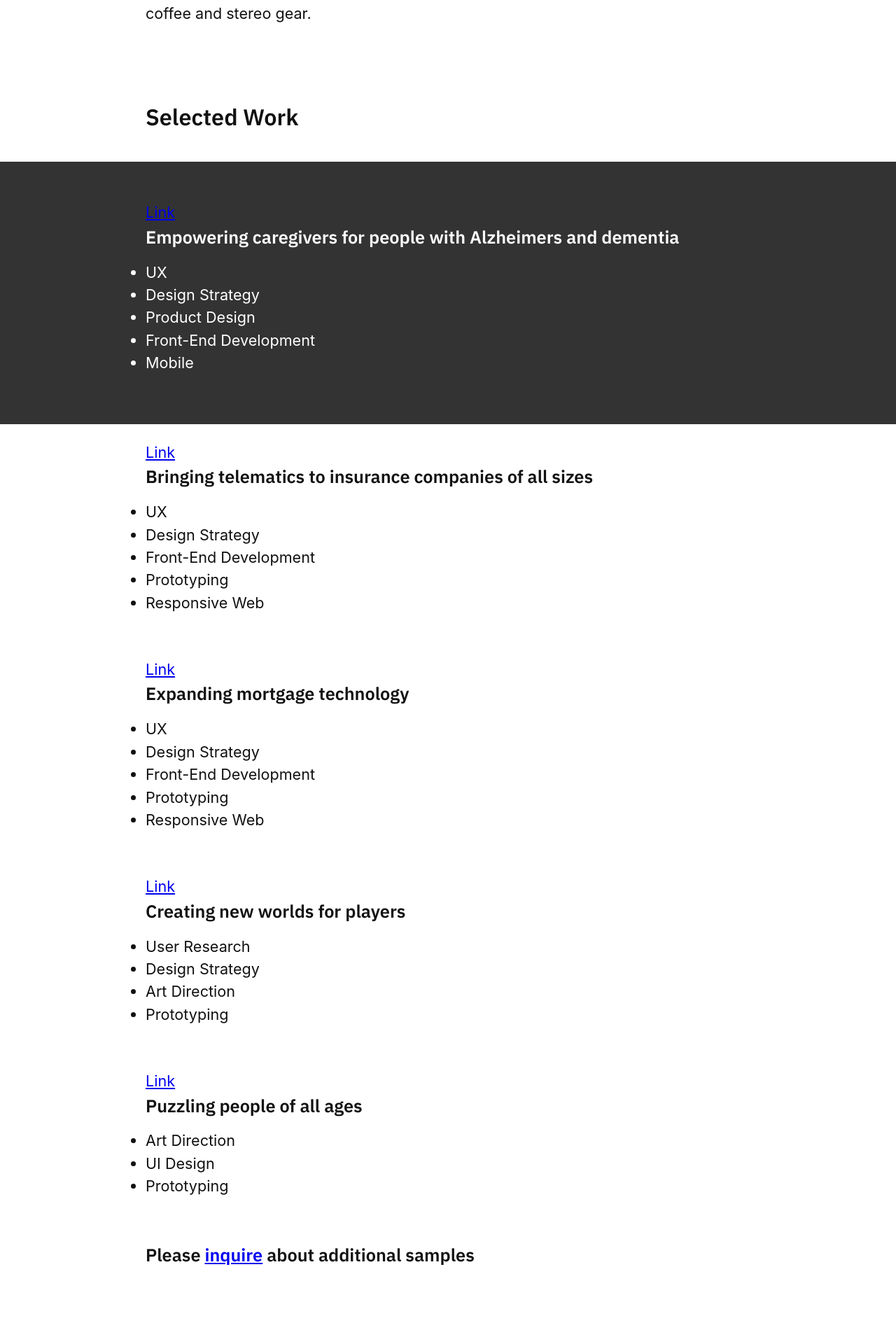
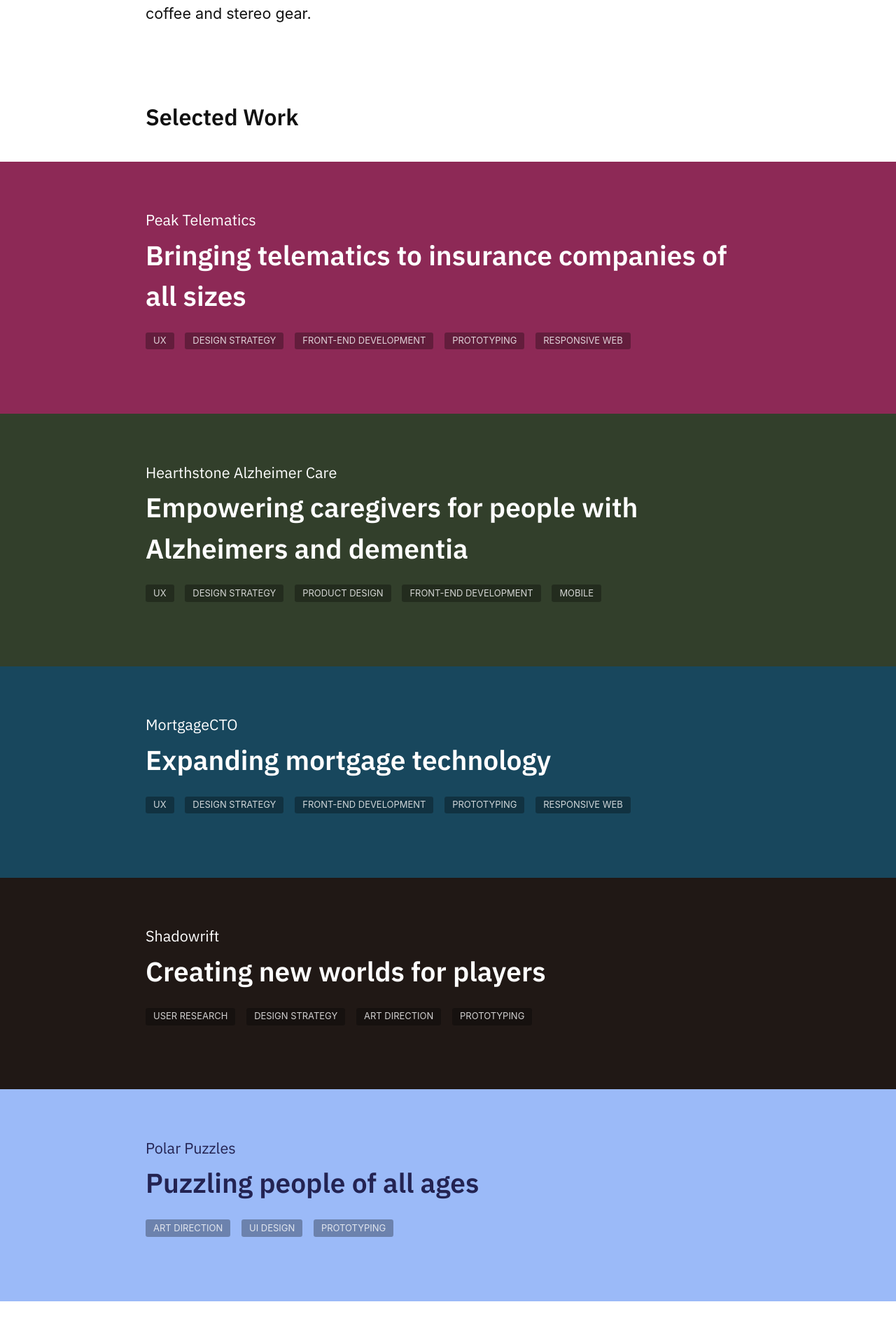
Before and after one commit to browningeric/browningeric, a Jekyll site: the page built from index.html, in a window 1280 px wide. Shown: the part 1619-3509 px from the top of the page at 70% size. Built offline with Jekyll 4.4.1, drawn with Linux system fonts in a browser that asks for light colours; some web fonts are replaced.

Commit message:
WIP begin adding content to project bars on homepage

```diff
--- a/_sass/components/_case-study-link.scss
+++ /dev/null
@@ -1,13 +0,0 @@
-.case-study-link {
-  padding: 1.5em 0;
-}
-
-.case-study-link--hearthstone {
-  background: #333;
-  color: #fff;
-}
-
-.case-study-link--peak {
-  background: #333;
-  color: #fff;
-}
--- a/_sass/components/_introduction.scss
+++ b/_sass/components/_introduction.scss
@@ -28,7 +28,7 @@
 
 .introduction h1 {
   font-family: 'IBM Plex Sans';
-  font-size: 1.6em;
+  font-size: 1.75em;
   font-weight: bold;
   line-height: 1.3;
   margin-bottom: .5em;
--- /dev/null
+++ b/_sass/components/_work.scss
@@ -0,0 +1,56 @@
+.work-sample {
+  color: #fff;
+  padding: 2em 0;
+  a {
+    color: inherit;
+    text-decoration: none;
+  }
+
+  h3 {
+    font-size: 1.8em;
+  }
+
+  h4 {
+    font-weight: normal;
+    margin-bottom: .25em;
+  }
+
+  .skills-list {
+    list-style-type: none;
+    width: 100%;
+
+    li {
+      background: rgba(#000,.3);
+      border-radius: .25em;
+      color: rgba(#fff, .8);
+      padding: .35em .85em;
+      display: inline-block;
+      font-size: 60%;
+      line-height: 1.2;
+      margin: 0 .75em .75em 0;
+      text-transform: uppercase;
+      vertical-align: baseline;
+    }
+  }
+}
+
+.work-sample--hearthstone {
+  background: #323f2b;
+}
+
+.work-sample--mcto {
+  background: #18475d;
+}
+
+.work-sample--peak {
+  background: rgb(141,41,86);
+}
+
+.work-sample--polar-puzzles {
+  background: #9bbaf8;
+  color: #232352;
+}
+
+.work-sample--shadowrift {
+  background: #201815;
+}
--- a/assets/css/screen.scss
+++ b/assets/css/screen.scss
@@ -5,9 +5,9 @@
 @import 'layout';
 @import 'components/back-button';
 @import 'components/case-study';
-@import 'components/case-study-link';
 @import 'components/color-bar';
 @import 'components/color-bars';
 @import 'components/heroes';
 @import 'components/introduction';
 @import 'components/skills';
+@import 'components/work';
--- a/index.html
+++ b/index.html
@@ -59,11 +59,27 @@
     <div class="container">
       <h2>Selected Work</h2>
     </div>
-    <article class="case-study-link case-study-link--hearthstone">
+    <article class="work-sample work-sample--peak">
+      <a href="case-studies/peak-telematics.html">
         <div class="container">
-        <a href="case-studies/hearthstone.html">Link</a>
+          <h4>Peak Telematics</h4>
+          <h3>Bringing telematics to insurance companies of all sizes</h3>
+          <ul class="skills-list">
+            <li>UX</li>
+            <li>Design Strategy</li>
+            <li>Front-End Development</li>
+            <li>Prototyping</li>
+            <li>Responsive Web</li>
+          </ul>
+        </div>
+      </a>
+    </article>
+    <article class="work-sample work-sample--hearthstone">
+      <a href="case-studies/hearthstone.html">
+        <div class="container">
+          <h4>Hearthstone Alzheimer Care</h4>
           <h3>Empowering caregivers for people with Alzheimers and dementia</h3>
-        <ul>
+          <ul class="skills-list">
             <li>UX</li>
             <li>Design Strategy</li>
             <li>Product Design</li>
@@ -71,12 +87,14 @@
             <li>Mobile</li>
           </ul>
         </div>
+      </a>
     </article>
-    <article>
+    <article class="work-sample work-sample--mcto">
+      <a href="case-studies/mortgagecto.html">
         <div class="container">
-        <a href="case-studies/peak-telematics.html">Link</a>
-        <h3>Bringing telematics to insurance companies of all sizes</h3>
-        <ul>
+          <h4>MortgageCTO</h4>
+          <h3>Expanding mortgage technology</h3>
+          <ul class="skills-list">
             <li>UX</li>
             <li>Design Strategy</li>
             <li>Front-End Development</li>
@@ -84,42 +102,34 @@
             <li>Responsive Web</li>
           </ul>
         </div>
+      </a>
     </article>
-    <article>
+    <article class="work-sample work-sample--shadowrift">
+      <a href="case-studies/shadowrift.html">
         <div class="container">
-        <a href="case-studies/mortgagecto.html">Link</a>
-        <h3>Expanding mortgage technology</h3>
-        <ul>
-          <li>UX</li>
-          <li>Design Strategy</li>
-          <li>Front-End Development</li>
-          <li>Prototyping</li>
-          <li>Responsive Web</li>
-        </ul>
-      </div>
-    </article>
-    <article>
-      <div class="container">
-        <a href="case-studies/shadowrift.html">Link</a>
+          <h4>Shadowrift</h4>
           <h3>Creating new worlds for players</h3>
-        <ul>
+          <ul class="skills-list">
             <li>User Research</li>
             <li>Design Strategy</li>
             <li>Art Direction</li>
             <li>Prototyping</li>
           </ul>
         </div>
+      </a>
     </article>
-    <article>
+    <article class="work-sample work-sample--polar-puzzles">
+      <a href="case-studies/polar-puzzles.html">
         <div class="container">
-        <a href="case-studies/polar-puzzles.html">Link</a>
+          <h4>Polar Puzzles</h4>
           <h3>Puzzling people of all ages</h3>
-        <ul>
+          <ul class="skills-list">
             <li>Art Direction</li>
             <li>UI Design</li>
             <li>Prototyping</li>
           </ul>
         </div>
+      </a>
     </article>
     <article>
       <div class="container">
```
Lines whose indentation alone changed are shown as unchanged.
